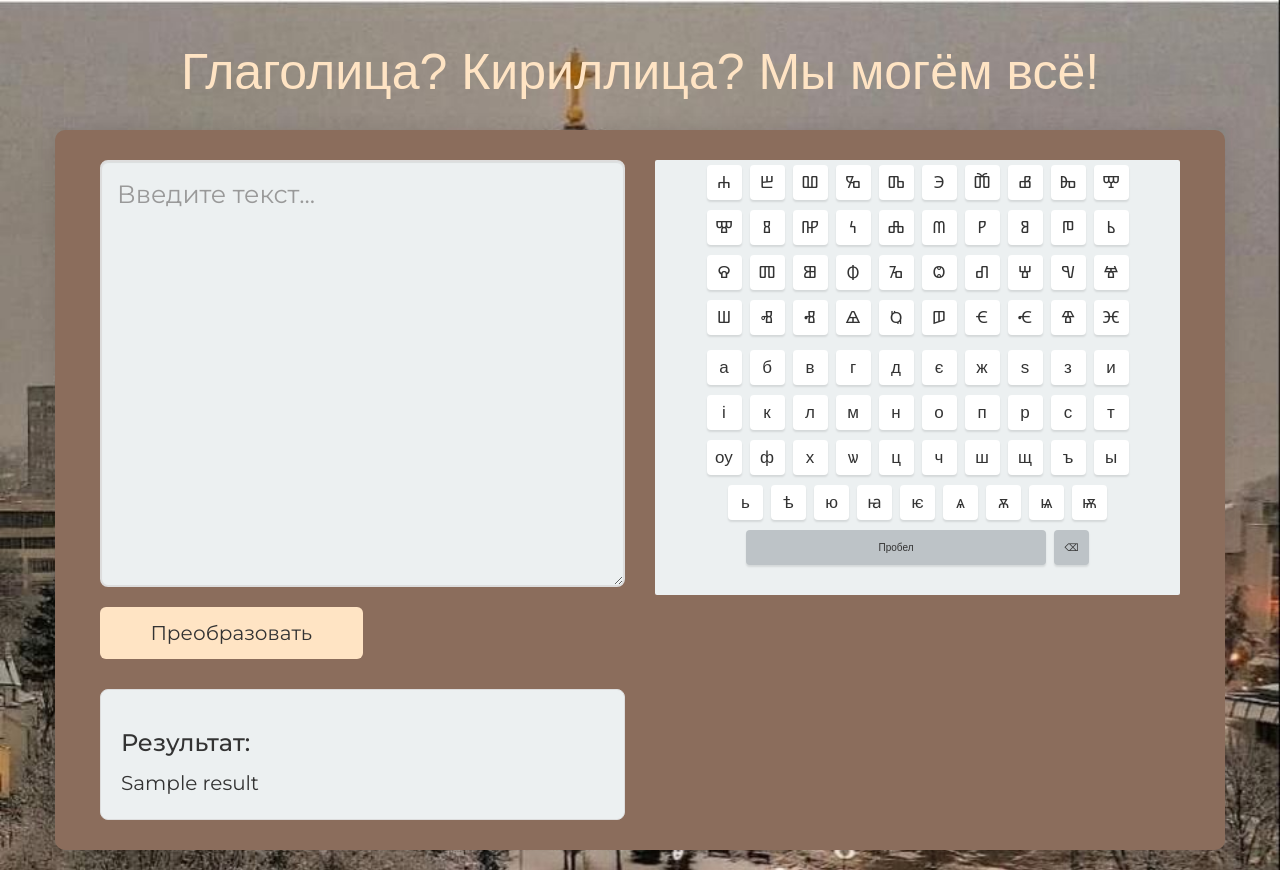
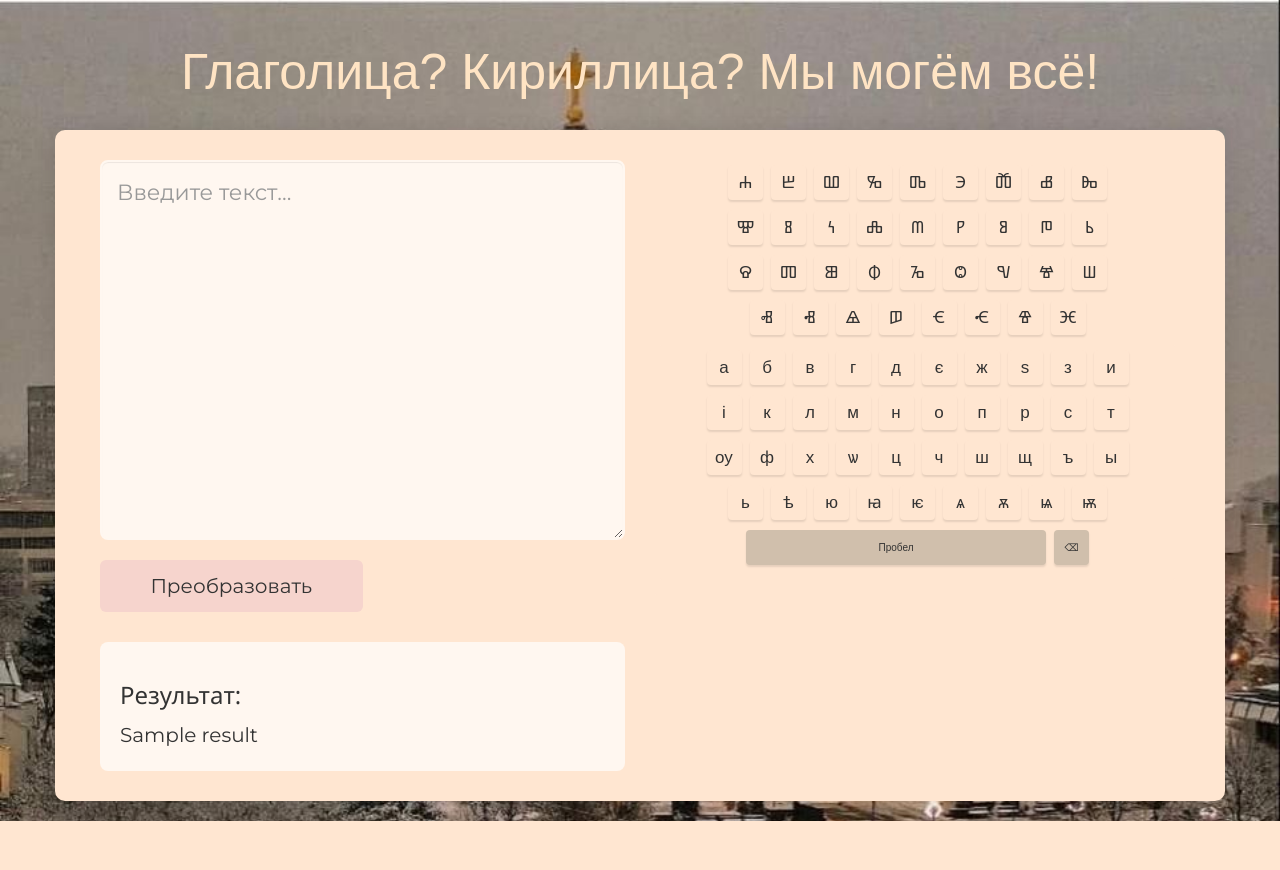
Before and after one commit to anyamelnikova1/glagolic, a Django app: template glagproj/templates/home.html in a window 1280 px wide. After the commit the page ends 821 px from the top, so only its background shows below. Run offline with Django 5.2, Linux system fonts and the light colour scheme; the template is opened without the code that fills it: most values are stand-ins (such as "Sample title", 1, 10 or a date in 2020); some libraries are stand-ins or nearby versions; some web fonts are replaced.

Commit message:
я сейчас кого-нибудь убъю

```diff
--- a/glagproj/static/glag_to_kir/css/style.css
+++ b/glagproj/static/glag_to_kir/css/style.css
@@ -1,7 +1,7 @@
 /* Основные стили */
 body {
     font-family: 'Segoe UI', Tahoma, Geneva, Verdana, sans-serif;
-    background-color: #696969;
+    background-color: #ffe6d1;
     margin: 0;
     padding: 20px;
     color: #333;
@@ -18,17 +18,12 @@ body {
   font-style: normal;
 }
 
-.montserrat-<uniquifier> {
-  font-family: "Montserrat", sans-serif;
-  font-optical-sizing: auto;
-  font-weight: <weight>;
-  font-style: normal;
-}
+
 
 .container {
     max-width: 1200px;
     margin: 0 auto;
-    background: #8B6D5C;
+    background: #ffe6d1;
     padding: 30px;
     border-radius: 10px;
     box-shadow: 0 0 20px rgba(0,0,0,0.1);
@@ -47,25 +42,25 @@ h1 {
     width: 100%;
     height: 200px;
     padding: 15px;
-    border: 2px solid #ddd;
+    border: 2px solid #fff7f0;
     border-radius: 8px;
-    font-size: 25px;
+    font-size: 22px;
     margin-bottom: 20px;
     resize: vertical;
     overflow-y: auto;
     transition: border 0.3s;
-    background-color: #ecf0f1;
+    background-color: #fff7f0;
     font-family: "Montserrat", sans-serif;
 }
 
 .form-control:focus {
-    border-color: #3498db;
+    border-color: #5c5546;
     outline: none;
 }
 
 /* Клавиатура */
 .keyboard-container {
-    background: #ecf0f1;
+    background: #ffe6d1;
     padding: 5px;
     border-radius: 2px;
     margin-bottom: 10px;
@@ -89,7 +84,7 @@ h1 {
     height: 35px;
     border: none;
     border-radius: 4px;
-    background: white;
+    background: #ffe6d1;
     font-family: 'Noto Sans Glagolitic', sans-serif;
     font-size: 17px;
     cursor: pointer;
@@ -102,8 +97,8 @@ h1 {
 }
 
 .key:hover {
-    background: #3498db;
-    color: white;
+    background: #bcd7c0;
+    color: #ffe6d1;
     transform: translateY(-2px);
 }
 
@@ -112,7 +107,7 @@ h1 {
 }
 
 .key.special {
-    background: #bdc3c7;
+    background: #d0bfac;
     font-size: 10px;
 }
 
@@ -122,7 +117,7 @@ h1 {
 
 /* Кнопка отправки */
 .btn-submit {
-    background: #FFE4C4;
+    background: #f6d4cd;
     font-family: "Montserrat", sans-serif;
     border: none;
     padding: 12px 25px;
@@ -136,16 +131,16 @@ h1 {
 }
 
 .btn-submit:hover {
-    background: #BDECB6;
+    background: #94b88e;
 }
 
 /* Результат */
 .result-box {
     margin-top: 30px;
     padding: 20px;
-    background: #ecf0f1;
+    background: #fff7f0;
     border-radius: 8px;
-    border: 1px solid #ddd;
+    border: 1px solid #978b84
     font-family: "Montserrat", sans-serif;
 
 }
--- a/glagproj/templates/home.html
+++ b/glagproj/templates/home.html
@@ -53,12 +53,10 @@
                     <button class="key" data-char="Ⰶ">Ⰶ</button>
                     <button class="key" data-char="Ⰷ">Ⰷ</button>
                     <button class="key" data-char="Ⰸ">Ⰸ</button>
-                    <button class="key" data-char="Ⰹ">Ⰹ</button>
                 </div>
                 <div class="keyboard-row">
                     <button class="key" data-char="Ⰺ">Ⰺ</button>
                     <button class="key" data-char="Ⰻ">Ⰻ</button>
-                    <button class="key" data-char="Ⰼ">Ⰼ</button>
                     <button class="key" data-char="Ⰽ">Ⰽ</button>
                     <button class="key" data-char="Ⰾ">Ⰾ</button>
                     <button class="key" data-char="Ⰿ">Ⰿ</button>
@@ -74,17 +72,15 @@
                     <button class="key" data-char="Ⱇ">Ⱇ</button>
                     <button class="key" data-char="Ⱈ">Ⱈ</button>
                     <button class="key" data-char="Ⱉ">Ⱉ</button>
-                    <button class="key" data-char="Ⱊ">Ⱊ</button>
-                    <button class="key" data-char="Ⱋ">Ⱋ</button>
                     <button class="key" data-char="Ⱌ">Ⱌ</button>
                     <button class="key" data-char="Ⱍ">Ⱍ</button>
+                    <button class="key" data-char="Ⱎ">Ⱎ</button>
                 </div>
                 <div class="keyboard-row">
-                    <button class="key" data-char="Ⱎ">Ⱎ</button>
+
                     <button class="key" data-char="Ⱏ">Ⱏ</button>
                     <button class="key" data-char="Ⱐ">Ⱐ</button>
                     <button class="key" data-char="Ⱑ">Ⱑ</button>
-                    <button class="key" data-char="Ⱒ">Ⱒ</button>
                     <button class="key" data-char="Ⱓ">Ⱓ</button>
                     <button class="key" data-char="Ⱔ">Ⱔ</button>
                     <button class="key" data-char="Ⱕ">Ⱕ</button>
```
Also changed, not shown: glagproj/glag_to_kir/views.py (+52 -2 lines).
